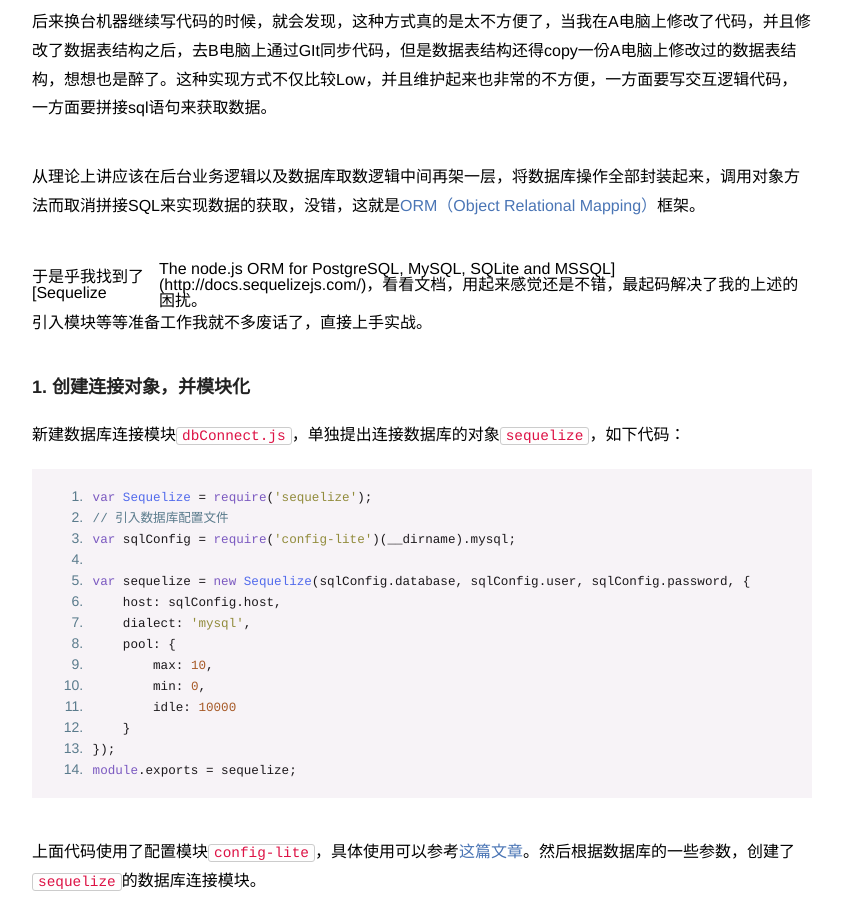
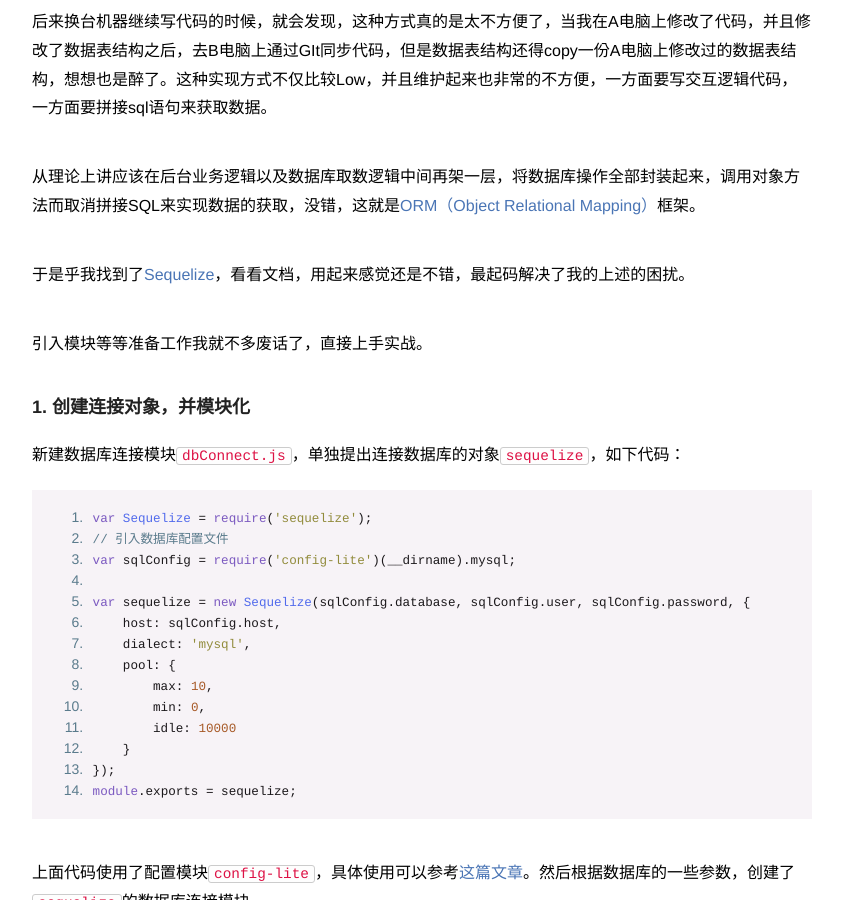
Before and after one commit to pengloo53/pengloo53.github.io, a Jekyll site: the page built from _posts/2017-10-31-first-use-sequelize.md, in a window 1280 px wide and 900 px high, scrolled down 446 px. Shown: the whole window, without its empty margins (218-1059 px from the left). Built offline with Jekyll 4.4.1, drawn with Linux system fonts in a browser that asks for light colours; some of the changed text lies outside the part shown.

Commit message:
mod sequelize

```diff
--- a/_posts/2017-10-31-first-use-sequelize.md
+++ b/_posts/2017-10-31-first-use-sequelize.md
@@ -17,7 +17,7 @@ description: Node Web开发中，换台机器开发就要检查数据库表结
 
 从理论上讲应该在后台业务逻辑以及数据库取数逻辑中间再架一层，将数据库操作全部封装起来，调用对象方法而取消拼接SQL来实现数据的获取，没错，这就是[ORM（Object Relational Mapping）](https://baike.baidu.com/item/ORM/3583252?fr=aladdin)框架。
 
-于是乎我找到了[Sequelize | The node.js ORM for PostgreSQL, MySQL, SQLite and MSSQL](http://docs.sequelizejs.com/)，看看文档，用起来感觉还是不错，最起码解决了我的上述的困扰。
+于是乎我找到了[Sequelize](http://docs.sequelizejs.com/)，看看文档，用起来感觉还是不错，最起码解决了我的上述的困扰。
 
 引入模块等等准备工作我就不多废话了，直接上手实战。
 
@@ -153,4 +153,4 @@ var priority = sequelize.define('priority',{
 好了，本次就到这里，深入学习后再做分享。
 
 - - -
-更多内容请访问：http://lupeng.me
+更多内容请访问：[http://lupeng.me](http://lupeng.me)
```
